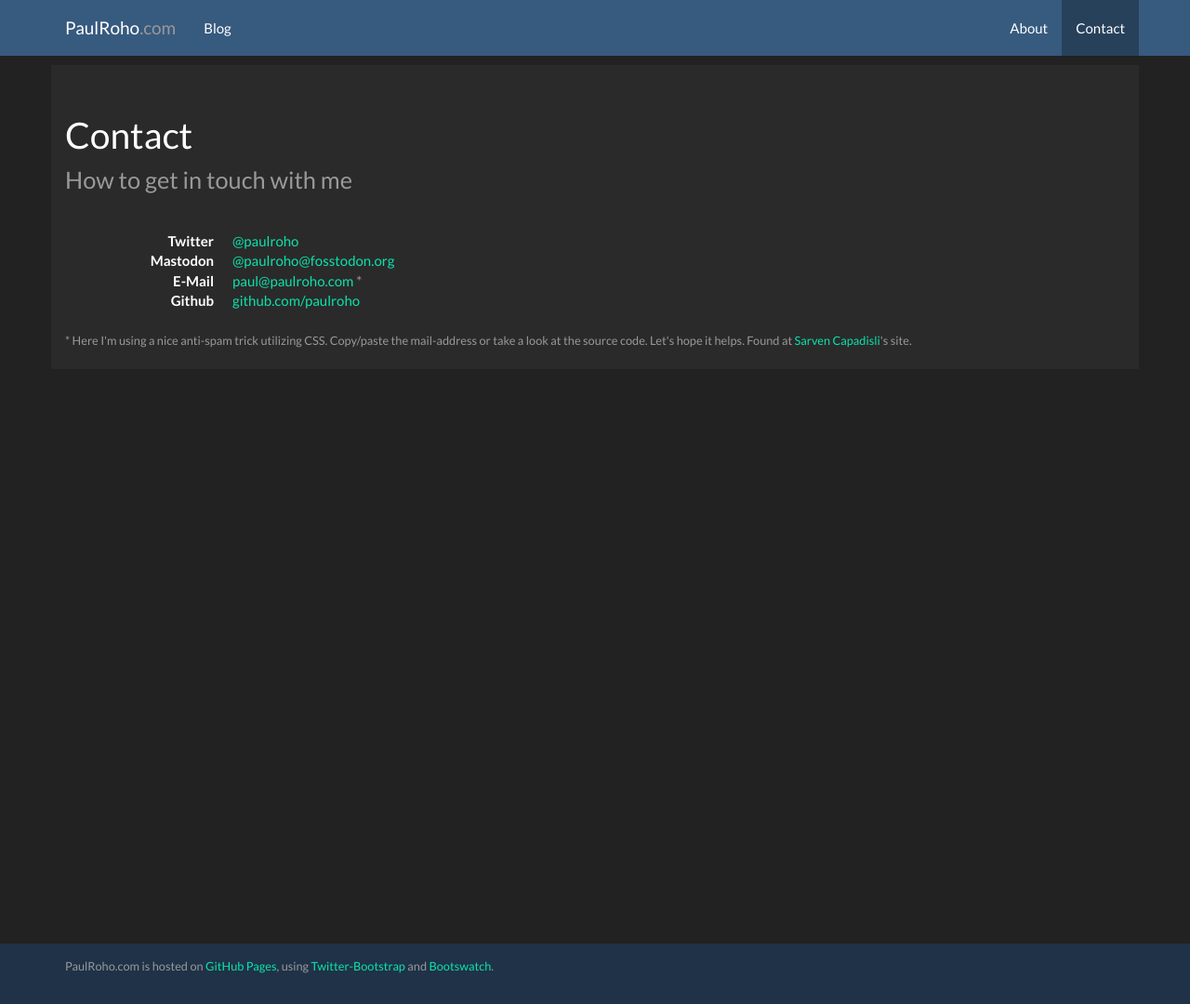
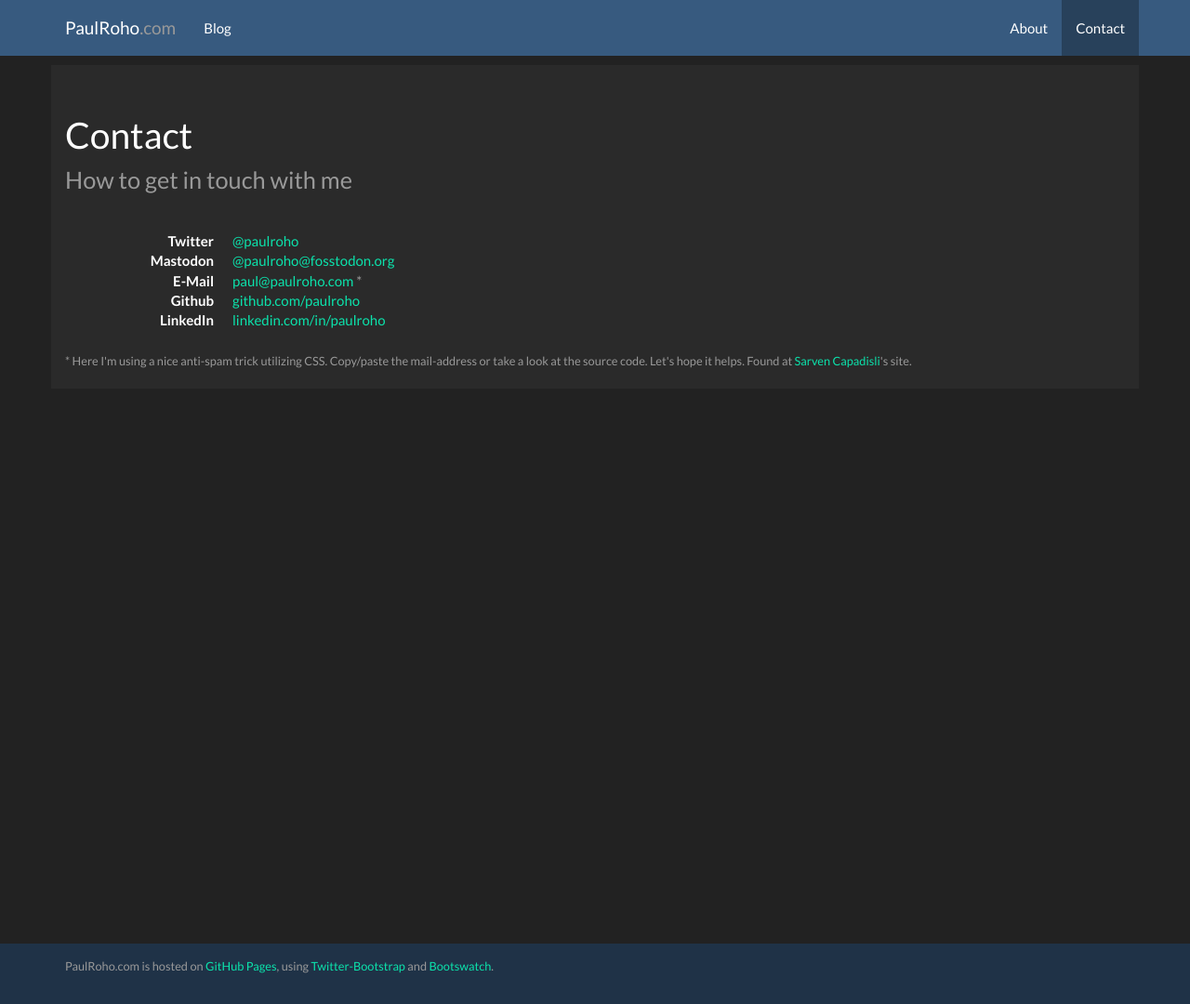
Before and after one commit to paulroho/paulroho.github.io, a Jekyll site: the page built from contact/index.html, in a window 1280 px wide and 1080 px high. Shown: the whole window at 93% size. Built offline with Jekyll 4.4.1, drawn with Linux system fonts in a browser that asks for light colours; nearby versions of some CDN libraries.

Commit message:
Added LinkedIn to contact

```diff
--- a/contact/index.html
+++ b/contact/index.html
@@ -9,7 +9,8 @@ layout: default
 	<dt>Twitter</dt><dd><a href="https://twitter.com/paulroho">@paulroho</a></dd>
 	<dt>Mastodon</dt><dd><a href="https://fosstodon.org/@paulroho">@paulroho@fosstodon.org </a></dd>
 	<dt>E-Mail</dt><dd><a style="unicode-bidi:bidi-override; direction: rtl;" href="mailto:paul@paulroho.comNOTTHATONE">moc.ohorluap@luap</a> <span class="text-muted">*</span></dd>
-	<dt>Github</dt><dd><a href="http://github.com/paulroho">github.com/paulroho</a></dd>
+	<dt>Github</dt><dd><a href="https://github.com/paulroho">github.com/paulroho</a></dd>
+	<dt>LinkedIn</dt><dd><a href="https://www.linkedin.com/in/paulroho/">linkedin.com/in/paulroho</a></dd>
 	</dl>
 </address>
 <p class="text-muted"><small>* Here I'm using a nice anti-spam trick utilizing CSS. Copy/paste the mail-address or take a look at the source code. Let's hope it helps. Found at <a href="http://csarven.ca/hiding-email-addresses#cssunicodebidi">Sarven Capadisli</a>'s site.</small></p>
```
